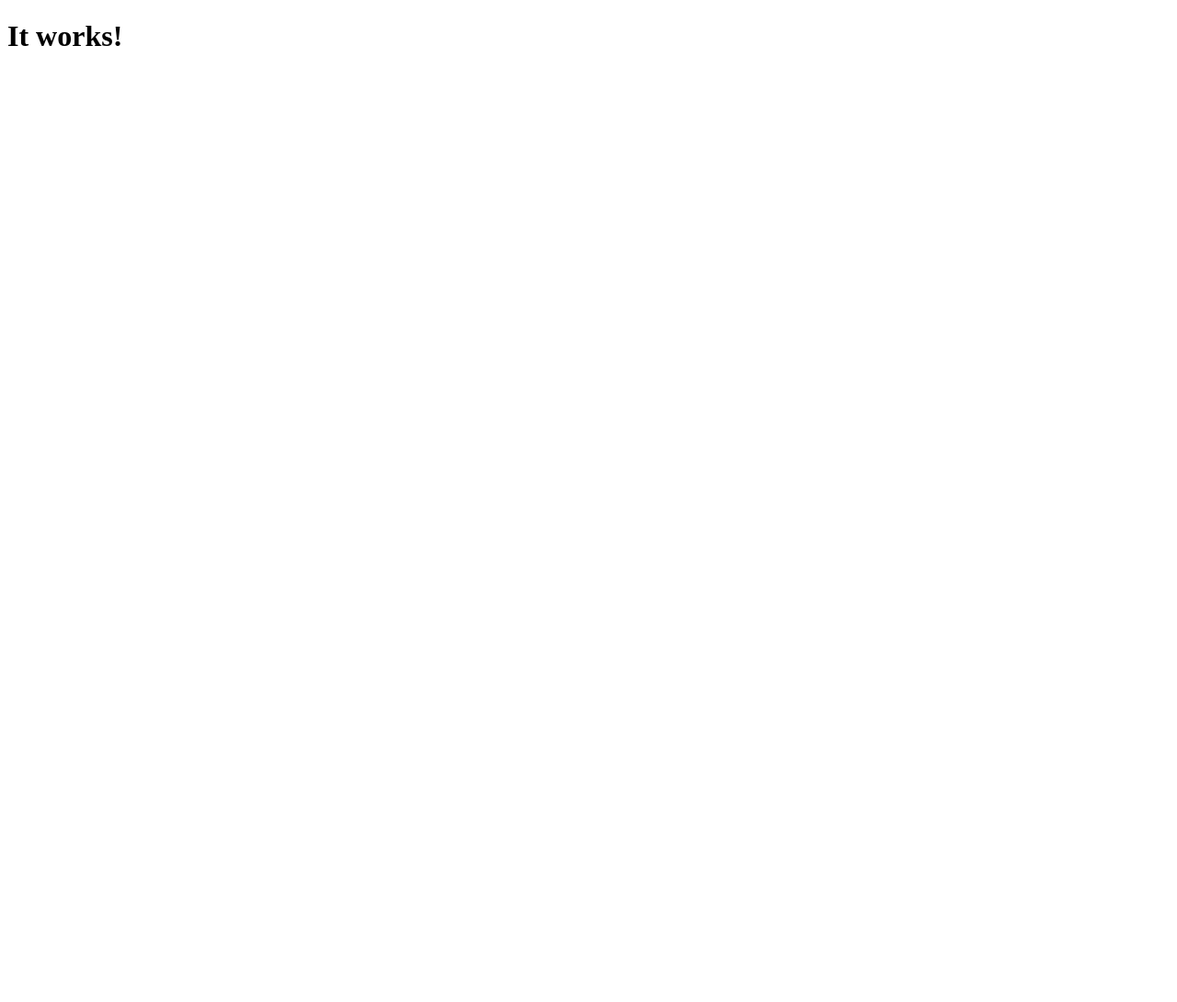
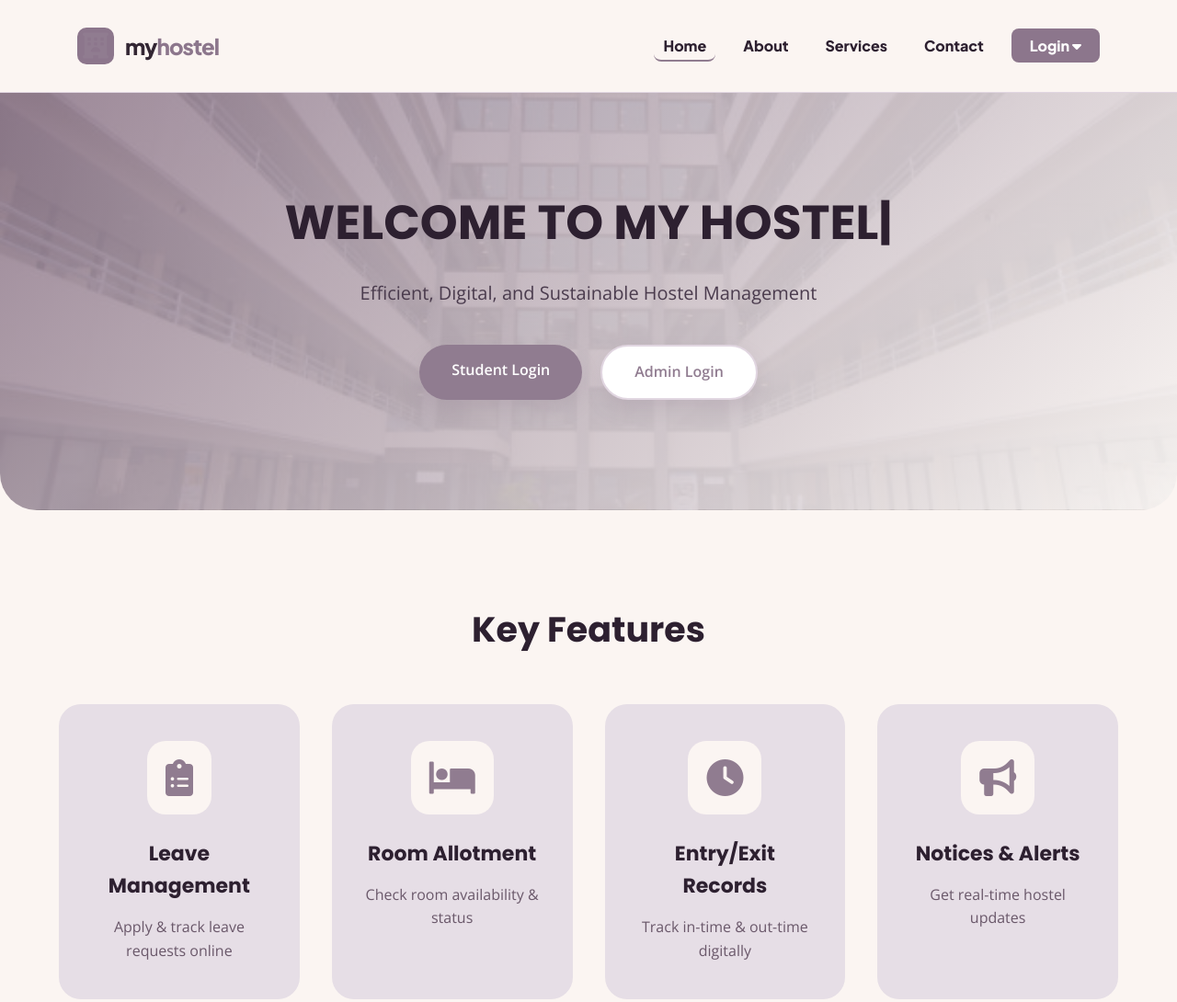
Before and after one commit to Ananya1172006/hostel_management_system, a website: page index.html in a window 1280 px wide. Shown: the top 1090 px of the page at 92% size. Before the commit the page ends 800 px from the top, so only its background shows below. Drawn offline with nearby package versions, Linux system fonts and the light colour scheme.

Commit message:
Revamp index.html for Hostel Management System
Updated the HTML structure and added styles for the Hostel Management System.

```diff
--- a/index.html
+++ b/index.html
@@ -1,9 +1,195 @@
 <!DOCTYPE html>
-<html>
+<html lang="en">
 <head>
-  <title>Test</title>
+  <meta charset="UTF-8">
+  <meta name="viewport" content="width=device-width, initial-scale=1.0">
+  <title>Hostel Management System</title>
+  <link rel="stylesheet" href="styles.css">
+  <link href="https://fonts.googleapis.com/css2?family=Poppins:wght@400;700&family=Open+Sans:wght@400;600&family=Plus+Jakarta+Sans:wght@800&display=swap" rel="stylesheet">
+  <link rel="stylesheet" href="https://cdnjs.cloudflare.com/ajax/libs/font-awesome/6.0.0-beta3/css/all.min.css">
+
+  <style>
+    header .container {
+      display: flex;
+      justify-content: space-between;
+      align-items: center;
+      padding: 10px 20px;
+    }
+
+    .logo {
+      display: flex;
+      align-items: center;
+      text-decoration: none;
+      gap: 12px;
+    }
+
+    .brand-icon {
+      background: #8c768c; /* Deep Purple */
+      color: white;
+      width: 40px;
+      height: 40px;
+      border-radius: 10px;
+      display: flex;
+      align-items: center;
+      justify-content: center;
+      font-size: 18px;
+    }
+
+    .brand-name {
+      font-family: 'Plus Jakarta Sans', sans-serif;
+      font-size: 24px;
+      font-weight: 800;
+      color: #332633;
+      letter-spacing: -1px;
+      text-transform: lowercase;
+    }
+
+    .brand-name span {
+      color: #8c768c;
+    }
+
+    nav ul {
+      display: flex;
+      list-style: none;
+      margin: 0;
+      padding: 0;
+      gap: 20px;
+    }
+
+    nav ul li a {
+      text-decoration: none;
+      color: #332633;
+      font-weight: 600;
+      font-family: 'Plus Jakarta Sans', sans-serif;
+    }
+
+    .login-btn {
+      background: #8c768c;
+      color: white !important;
+      padding: 8px 20px;
+      border-radius: 8px;
+      transition: 0.3s;
+    }
+
+    .login-btn:hover {
+      background: #756275;
+    }
+  </style>
 </head>
 <body>
-  <h1>It works!</h1>
+  <header>
+    <div class="container">
+      <a href="index.html" class="logo">
+        <div class="brand-icon">
+          <i class="fas fa-hotel"></i>
+        </div>
+        <div class="brand-name">my<span>hostel</span></div>
+      </a>
+
+      <nav>
+        <ul>
+          <li><a href="index.html" class="active">Home</a></li>
+          <li><a href="#">About</a></li>
+          <li><a href="services-info.html">Services</a></li>
+          <li><a href="#">Contact</a></li>
+          <li class="dropdown">
+  <a href="#" class="login-btn">Login <i class="fas fa-caret-down"></i></a>
+
+  <ul class="dropdown-menu">
+    <li><a href="student.html"><i class="fas fa-user"></i> Student Login</a></li>
+    <li><a href="admin.html"><i class="fas fa-user-shield"></i> Admin Login</a></li>
+  </ul>
+</li>
+        </ul>
+      </nav>
+    </div>
+  </header>
+
+  <section class="hero">
+    <div class="hero-overlay"></div>
+    <div class="container">
+      <h1 id="typing-text"></h1>
+      <p id="typing-desc"></p>
+      <div class="cta-buttons">
+      <a href="student.html" class="btn">Student Login</a>
+      <a href="admin.html" class="btn">Admin Login</a>
+      </div>
+    </div>
+  </section>
+
+  <section class="features">
+    <div class="container">
+      <h2>Key Features</h2>
+      <div class="feature-grid">
+        <div class="feature-card" data-animate="fade-up">
+          <i class="fas fa-clipboard-list"></i>
+          <h3>Leave Management</h3>
+          <p>Apply & track leave requests online</p>
+        </div>
+        <div class="feature-card" data-animate="fade-up">
+          <i class="fas fa-bed"></i>
+          <h3>Room Allotment</h3>
+          <p>Check room availability & status</p>
+        </div>
+        <div class="feature-card" data-animate="fade-up">
+          <i class="fas fa-clock"></i>
+          <h3>Entry/Exit Records</h3>
+          <p>Track in-time & out-time digitally</p>
+        </div>
+        <div class="feature-card" data-animate="fade-up">
+          <i class="fas fa-bullhorn"></i>
+          <h3>Notices & Alerts</h3>
+          <p>Get real-time hostel updates</p>
+        </div>
+      </div>
+      <div class="feature-image" data-animate="fade-up">
+        <img src="features.png" alt="Hostel Management System">
+      </div>
+      <div class="feature-grid">
+        <div class="feature-card" data-animate="fade-up">
+          <i class="fas fa-tools"></i>
+          <h3>Complaint System</h3>
+          <p>Submit & resolve complaints online</p>
+        </div>
+        <div class="feature-card" data-animate="fade-up">
+          <i class="fas fa-leaf"></i>
+          <h3>Eco-Friendly</h3>
+          <p>Reduces paper usage</p>
+        </div>
+      </div>
+    </div>
+  </section>
+
+ <!-- Quick Links Section -->
+<section class="quick-links">
+  <div class="container">
+    <h2 data-animate="fade-up">Quick Links</h2>
+    <div class="links-grid">
+      <a href="services-info.html#entry" data-animate="fade-up">Hostel Rules & Regulations</a>
+      <a href="services-info.html" data-animate="fade-up">Service Timings</a>
+      <a href="services-info.html#medical" data-animate="fade-up">Emergency Contacts</a>
+      <a href="#" data-animate="fade-up">Lost & Found Section</a>
+    </div>
+  </div>
+</section>
+
+  <footer>
+    <div class="container">
+      <p>&copy; 2024 Hostel Management System. All rights reserved.</p>
+      <div class="footer-links">
+        <a href="#">Privacy Policy</a>
+        <a href="#">Terms of Service</a>
+        <a href="#">FAQ</a>
+      </div>
+      <div class="social-links">
+        <a href="#"><i class="fab fa-facebook"></i></a>
+        <a href="#"><i class="fab fa-twitter"></i></a>
+        <a href="#"><i class="fab fa-instagram"></i></a>
+      </div>
+    </div>
+  </footer>
+
+  <script src="script.js"></script>
 </body>
+
 </html>
```
